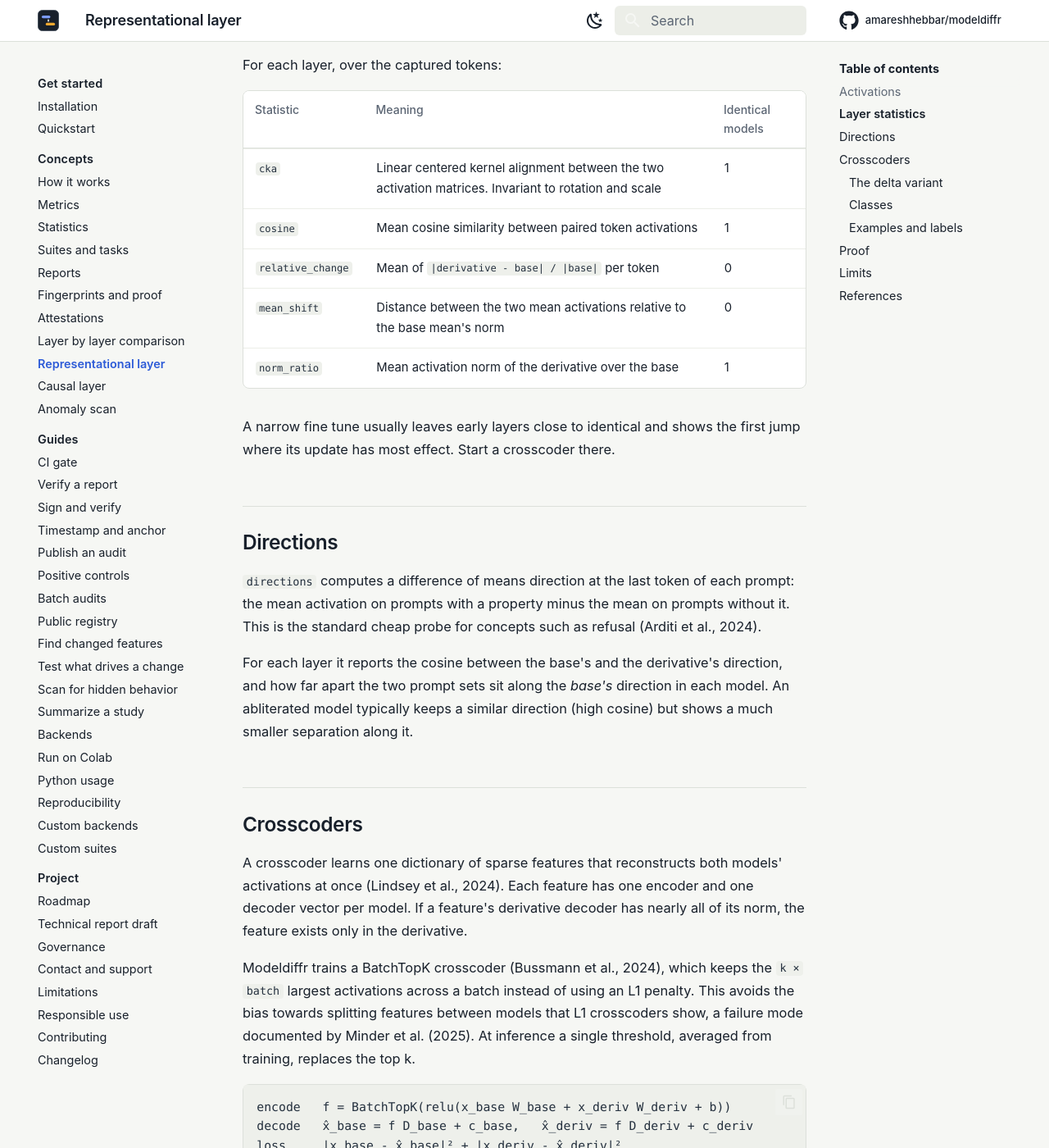
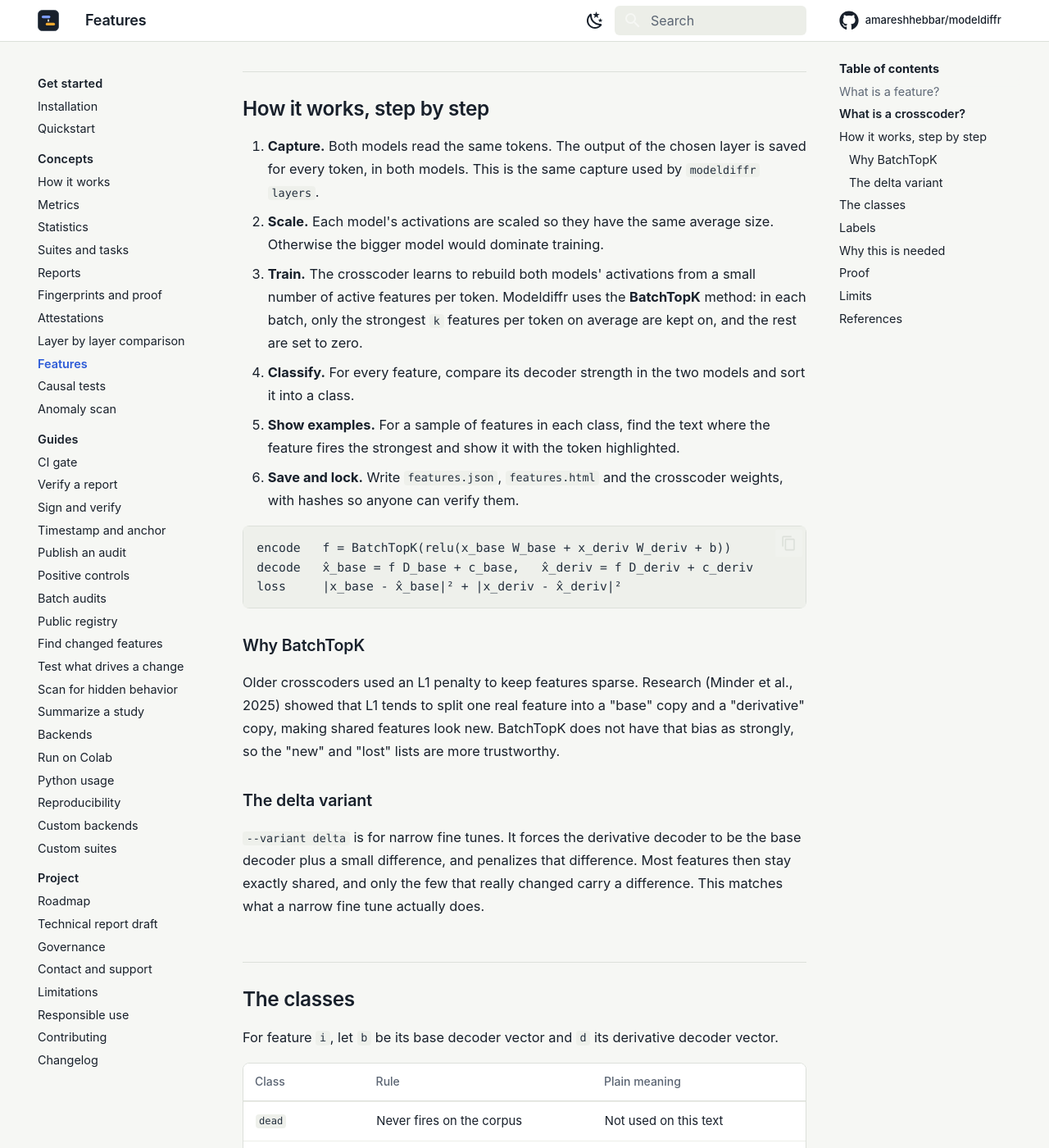
Before and after one commit to amareshhebbar/modeldiffr, an MkDocs documentation site: the page built from docs/concepts/representational.md, in a window 1280 px wide and 1400 px high, scrolled down 1098 px. Shown: the whole window at 82% size. Built offline with MkDocs 1.6.1 and Material for MkDocs 9.7.7, drawn with Linux system fonts in a browser that asks for light colours; comment, search, counter and statistics services are not loaded; some of the changed text lies outside the part shown.

Commit message:
Simplify feature pages

````diff
--- a/docs/concepts/representational.md
+++ b/docs/concepts/representational.md
@@ -1,51 +1,41 @@
 ---
-title: Representational layer
-description: How Modeldiffr compares the insides of two models, from layer statistics to crosscoder features.
+title: Features
+description: How Modeldiffr finds internal features that are new, lost or reshaped in the derivative, using crosscoders.
 ---
 
-# Representational layer
+# Features
 
-How Modeldiffr compares the insides of two models, from layer statistics to crosscoder features.
+How Modeldiffr finds the internal features that are new, lost or reshaped in the derivative.
 
-The behavioral layer says *what* changed. This layer asks *where*: which layers moved, which directions changed, and which learned features are new, lost or reshaped. It needs both models loaded with transformers (`--backend hf`) and the same tokenizer; texts that tokenize differently are skipped and counted.
+[Layer by layer comparison](layer_by_layer.md) tells you **which layer** changed. This page is about the next question: **what** changed at that layer.
 
-Three tools, from cheapest to most detailed:
+## What is a feature?
 
-| Command | Answers | Cost |
-| --- | --- | --- |
-| `modeldiffr layers` | Which layers changed, and by how much | One forward pass per model |
-| `modeldiffr directions` | Did a known concept direction, such as refusal, move or weaken | Two small prompt sets |
-| `modeldiffr features` | Which features are new, lost or shifted, with examples | Capture plus crosscoder training |
+Inside a layer, the model stores many ideas at once in one long vector. Single numbers in that vector rarely mean anything on their own. But certain **directions** in that vector do: one direction might light up for "Python code", another for "the user is asking something unsafe".
 
-## Activations
+A feature is one of those meaningful directions. If we can list the features of both models, we can see which ones the fine tune added, removed or changed.
 
-For each text, both models run on exactly the same token ids, and the output of each chosen decoder layer (the residual stream after that block) is recorded at every position except the first. The first token is dropped because its activations are often orders of magnitude larger and would dominate every statistic. Activations are stored in float32 on the CPU.
+## What is a crosscoder?
 
-## Layer statistics
+A crosscoder is a small model that we train to learn those features. It looks at the same layer in **both** models at the same time and learns one shared list of features that explains both.
 
-For each layer, over the captured tokens:
+For each feature it learns two things per model:
 
-| Statistic | Meaning | Identical models |
-| --- | --- | --- |
-| `cka` | Linear centered kernel alignment between the two activation matrices. Invariant to rotation and scale | 1 |
-| `cosine` | Mean cosine similarity between paired token activations | 1 |
-| `relative_change` | Mean of `|derivative - base| / |base|` per token | 0 |
-| `mean_shift` | Distance between the two mean activations relative to the base mean's norm | 0 |
-| `norm_ratio` | Mean activation norm of the derivative over the base | 1 |
+* how to detect the feature from that model's layer output (the encoder),
+* how much of that model's output the feature writes back (the decoder).
 
-A narrow fine tune usually leaves early layers close to identical and shows the first jump where its update has most effect. Start a crosscoder there.
+The trick: if a feature has a strong decoder in the derivative and almost nothing in the base, that feature only exists in the derivative. If it is strong in both, it is shared.
 
-## Directions
+This approach comes from Anthropic's crosscoder work (Lindsey et al., 2024).
 
-`directions` computes a difference of means direction at the last token of each prompt: the mean activation on prompts with a property minus the mean on prompts without it. This is the standard cheap probe for concepts such as refusal (Arditi et al., 2024).
+## How it works, step by step
 
-For each layer it reports the cosine between the base's and the derivative's direction, and how far apart the two prompt sets sit along the *base's* direction in each model. An abliterated model typically keeps a similar direction (high cosine) but shows a much smaller separation along it.
-
-## Crosscoders
-
-A crosscoder learns one dictionary of sparse features that reconstructs both models' activations at once (Lindsey et al., 2024). Each feature has one encoder and one decoder vector per model. If a feature's derivative decoder has nearly all of its norm, the feature exists only in the derivative.
-
-Modeldiffr trains a BatchTopK crosscoder (Bussmann et al., 2024), which keeps the `k × batch` largest activations across a batch instead of using an L1 penalty. This avoids the bias towards splitting features between models that L1 crosscoders show, a failure mode documented by Minder et al. (2025). At inference a single threshold, averaged from training, replaces the top k.
+1. **Capture.** Both models read the same tokens. The output of the chosen layer is saved for every token, in both models. This is the same capture used by `modeldiffr layers`.
+2. **Scale.** Each model's activations are scaled so they have the same average size. Otherwise the bigger model would dominate training.
+3. **Train.** The crosscoder learns to rebuild both models' activations from a small number of active features per token. Modeldiffr uses the **BatchTopK** method: in each batch, only the strongest `k` features per token on average are kept on, and the rest are set to zero.
+4. **Classify.** For every feature, compare its decoder strength in the two models and sort it into a class.
+5. **Show examples.** For a sample of features in each class, find the text where the feature fires the strongest and show it with the token highlighted.
+6. **Save and lock.** Write `features.json`, `features.html` and the crosscoder weights, with hashes so anyone can verify them.
 
 ```text
 encode   f = BatchTopK(relu(x_base W_base + x_deriv W_deriv + b))
@@ -53,54 +43,61 @@
 loss     |x_base - x̂_base|² + |x_deriv - x̂_deriv|²
 ```
 
-Each model's activations are scaled so their mean norm is √d before training, and the scales are stored with the weights.
+### Why BatchTopK
+
+Older crosscoders used an L1 penalty to keep features sparse. Research (Minder et al., 2025) showed that L1 tends to split one real feature into a "base" copy and a "derivative" copy, making shared features look new. BatchTopK does not have that bias as strongly, so the "new" and "lost" lists are more trustworthy.
 
 ### The delta variant
 
-`--variant delta` ties the decoders: `D_deriv = D_shared + Δ`, with a group penalty that pushes most rows of `Δ` to zero. It suits narrow fine tunes, where most features should be untouched and only a few should carry the change.
+`--variant delta` is for narrow fine tunes. It forces the derivative decoder to be the base decoder plus a small difference, and penalizes that difference. Most features then stay exactly shared, and only the few that really changed carry a difference. This matches what a narrow fine tune actually does.
 
-### Classes
+## The classes
 
-For feature `i`, with decoder vectors `b` (base) and `d` (derivative):
+For feature `i`, let `b` be its base decoder vector and `d` its derivative decoder vector.
 
-| Class | Rule |
-| --- | --- |
-| `dead` | Never active on the corpus |
-| `base_only` | `|d| / (|b| + |d|) < 0.15` |
-| `derivative_only` | `|d| / (|b| + |d|) > 0.85` |
-| `shifted` | Otherwise, when `cos(b, d) < 0.5` |
-| `shared` | Otherwise |
+| Class | Rule | Plain meaning |
+| --- | --- | --- |
+| `dead` | Never fires on the corpus | Not used on this text |
+| `base_only` | `|d| / (|b| + |d|) < 0.15` | The base has it, the derivative lost it |
+| `derivative_only` | `|d| / (|b| + |d|) > 0.85` | New in the derivative |
+| `shifted` | Neither of the above, and `cos(b, d) < 0.5` | Both have it, but it now writes something different |
+| `shared` | Everything else | Unchanged |
 
-The histogram on the feature page shows the relative norm for every live feature. On identical models every feature sits in the middle; the tests check this.
+These thresholds are fixed and published. They are never tuned per model, so results stay comparable across audits. On two identical models, every live feature lands in the middle as `shared`, and the tests check this.
 
-### Examples and labels
+## Labels
 
-For a few features in each class (`--per-class`), the page shows the contexts where the feature fires most strongly, with the token highlighted. With `--label-api` and `--label-model`, an OpenAI compatible model writes a short label from those examples. Labels are marked unverified everywhere, and the labeling prompt's hash is part of the manifest, so a changed prompt gives a different features id.
+With `--label-api` and `--label-model`, a language model reads each feature's top examples and writes a short label like "dates in legal text". Labels are always marked **unverified**. They are guesses. The prompt used for labeling is hashed into the file, so a changed labeling prompt gives a different features id.
+
+## Why this is needed
+
+* Layer statistics say "layer 14 moved by 15%". That is a location, not an explanation.
+* Benchmarks say "refusals dropped 30%". That is a symptom, not a mechanism.
+* Features connect the two: "at layer 14, these 41 features are new, and they fire on requests that look unsafe". That is something a person can read, check and act on.
 
 ## Proof
 
-`features.json` follows the same pattern as audit reports:
+`features.json` works like an audit report:
 
-* a manifest of both model entries (with weight roots), the corpus (source, counts and a Merkle root over the texts), the layer, every crosscoder setting and the labeling setup;
-* `id = mdrf1:` + SHA 256 of the manifest's canonical JSON;
-* `result_sha256` over every field except itself;
-* a `files` map with the SHA 256 of `crosscoder.safetensors`.
+* a manifest with both models (including weight hashes), the corpus (with a Merkle root over the texts), the layer, every crosscoder setting and the labeling setup,
+* an id: `mdrf1:` plus the SHA 256 of the manifest,
+* a hash over the results,
+* a hash of `crosscoder.safetensors`.
 
-`modeldiffr verify features.json` checks all three. Training is deterministic for a given seed on the CPU; on a GPU, floating point order can make two runs differ slightly, so publish the weights file rather than relying on retraining.
+`modeldiffr verify features.json` checks all of it. With `--report report.json`, the file is linked to an audit and refuses to run if either model's weights differ from the audited ones.
 
-With `--report report.json`, the features file records the audit id and the metrics that changed, and refuses to run if either model's weights differ from the audited ones.
+Training is deterministic for a given seed on CPU. On GPU, tiny floating point differences can make two runs differ slightly, so publish the weights file instead of asking people to retrain.
 
 ## Limits
 
-* A crosscoder sees one layer. Run `layers` first to choose it.
-* Classes depend on thresholds. They are fixed and published, not tuned per model.
-* Features found on a corpus are only those the corpus exercises. Use a corpus that resembles what the derivative was trained for, plus general text.
-* Feature labels are hypotheses. Causal checks in the next layer test whether a feature actually drives a behavioral change.
+* One layer per crosscoder. Run [`layers`](layer_by_layer.md) first to choose it.
+* Only features the corpus actually triggers can be found. Use text close to what the derivative was trained for, plus general text.
+* Features close to a class threshold could fall either way.
+* Labels are hypotheses. The [causal layer](causal.md) tests whether a feature actually drives a behavior change.
 
 ## References
 
 * Lindsey, J. et al. *Sparse Crosscoders for Cross Layer Features and Model Diffing.* Transformer Circuits Thread, Anthropic, 2024.
 * Bussmann, B., Leask, P., Nanda, N. *BatchTopK Sparse Autoencoders.* 2024.
 * Minder, J., Dumas, C. et al. *Overcoming Sparsity Artifacts in Crosscoders to Interpret Chat Tuning.* NeurIPS 2025 (arXiv 2504.02922).
-* Arditi, A. et al. *Refusal in Language Models Is Mediated by a Single Direction.* 2024.
 * Kornblith, S. et al. *Similarity of Neural Network Representations Revisited.* ICML 2019.
````
Also changed, not shown: docs/concepts/anomaly.md (+44 -29 lines), docs/concepts/causal.md (+45 -28 lines).
